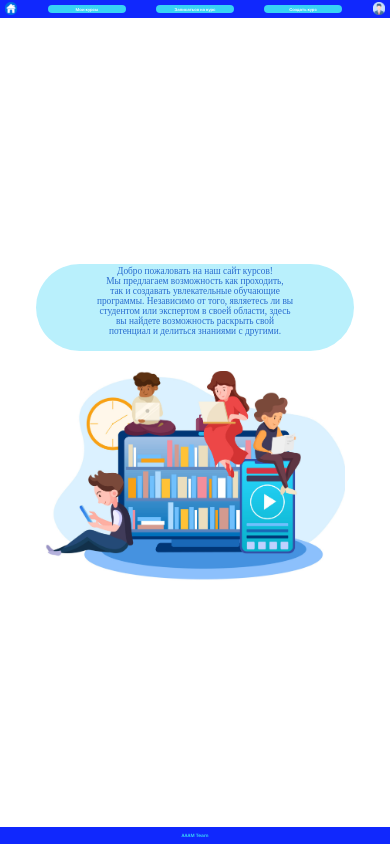
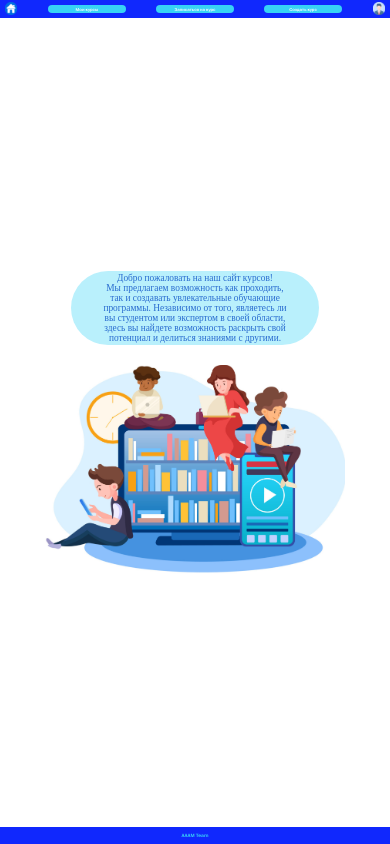
Before and after one commit to algorithm-ssau/education-website, an Angular app in the folder frontend/: page / in a window 390 px wide. Built offline with nearby package versions, Linux system fonts and the light colour scheme; a web font is replaced by a local one.

Commit message:
fix: размер текстового блока подгоняется под мобильную страницу

```diff
--- a/frontend/src/app/core/pages/main-page/main-page.component.html
+++ b/frontend/src/app/core/pages/main-page/main-page.component.html
@@ -18,9 +18,9 @@
     Добро пожаловать на наш сайт курсов!<br />
     Мы предлагаем возможность как проходить,<br />
     так и создавать увлекательные обучающие<br />
-    программы. Независимо от того, являетесь ли вы<br />
-    студентом или экспертом в своей области, здесь<br />
-    вы найдете возможность раскрыть свой<br />
+    программы. Независимо от того, являетесь ли <br />
+    вы студентом или экспертом в своей области, <br />здесь вы найдете
+    возможность раскрыть свой<br />
     потенциал и делиться знаниями с другими.
   </p>
 </ng-template>
--- a/frontend/src/app/core/pages/main-page/main-page.component.scss
+++ b/frontend/src/app/core/pages/main-page/main-page.component.scss
@@ -34,6 +34,8 @@
 @media (max-width: 500px) {
   .main__hello-text {
     font-size: to-responsive(12px, $relative-to: 500px);
+    width: to-responsive(319px, $relative-to: 500px);
+    aspect-ratio: 319 / 95;
   }
 
   .main__hello-image {
```
